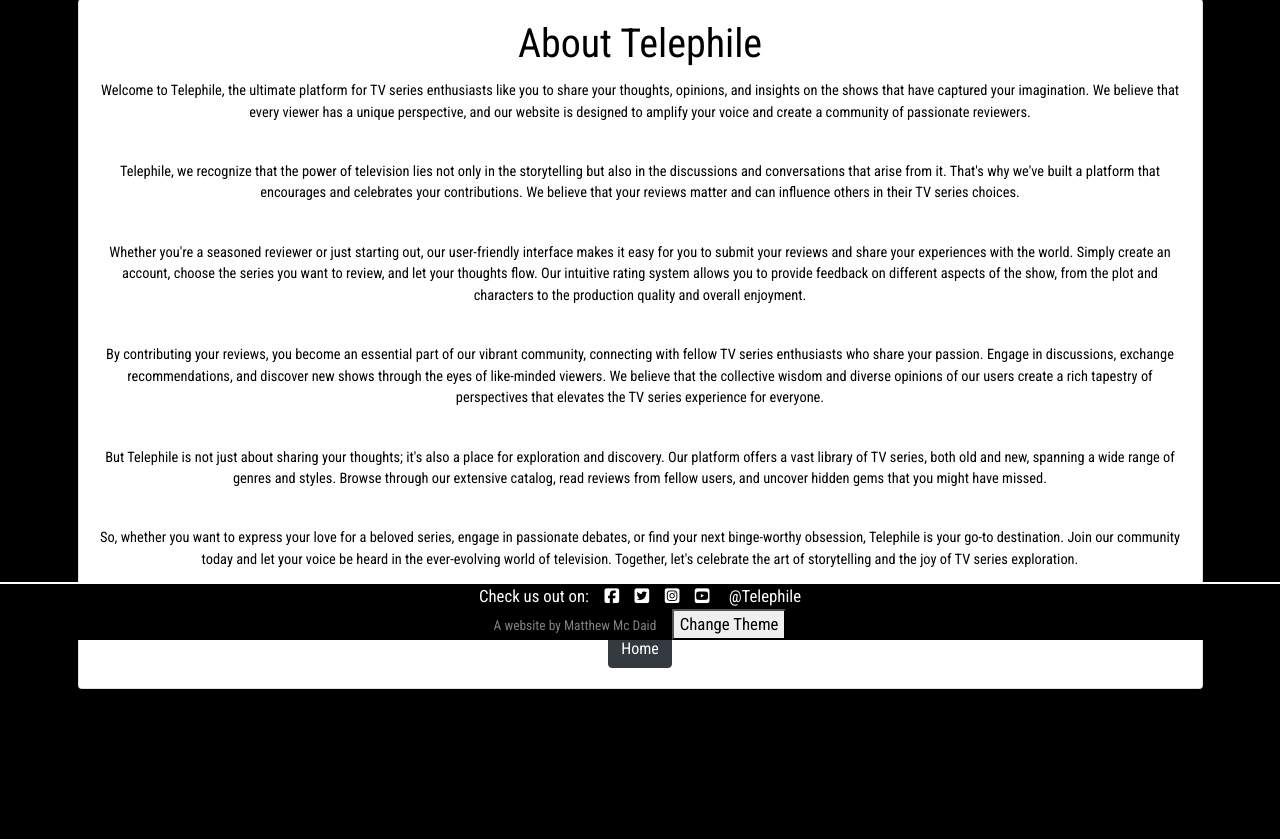
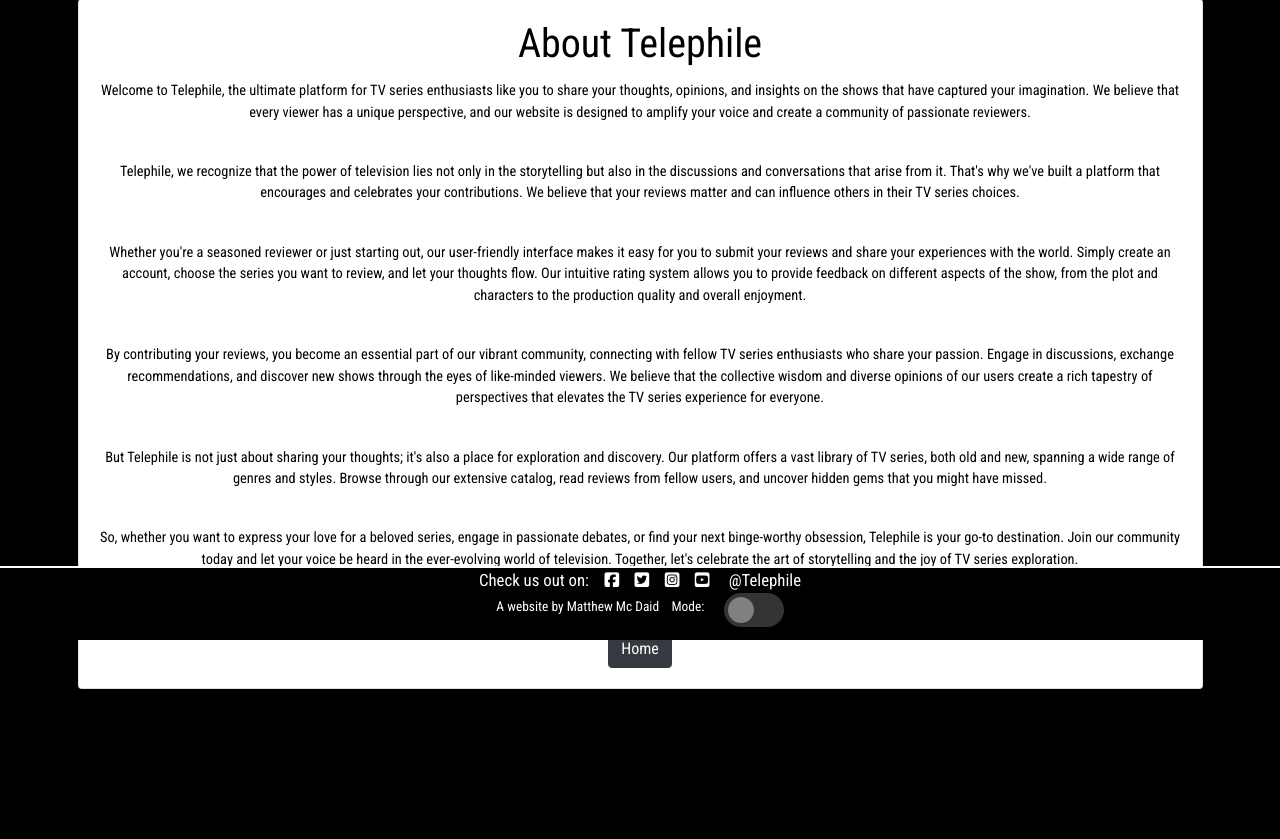
Before and after one commit to Mcdaid101/telephile, a Django app: page /about in a window 1280 px wide. Shown: the part 160-999 px from the top of the page. Run offline with Django 3.2, Linux system fonts and the light colour scheme; some libraries are stand-ins or nearby versions.

Commit message:
added dark/light mode button toggler

```diff
--- a/static/css/style.css
+++ b/static/css/style.css
@@ -31,6 +31,7 @@ body {
   font-size: 155%;
   margin-top: 100px;
   text-align: center;
+  padding-bottom: 5px;
 }
 
 #footer a {
@@ -258,6 +259,68 @@ padding-top: 10px;
   color: black;
 }
 
+.switch {
+  position: relative;
+  display: inline-block;
+  width: 60px;
+  height: 34px;
+}
+
+/* Hide default HTML checkbox */
+.switch input {
+  opacity: 0;
+  width: 0;
+  height: 0;
+}
+
+/* The slider */
+.slider {
+  position: absolute;
+  cursor: pointer;
+  top: 0;
+  left: 0;
+  right: 0;
+  bottom: 0;
+  background-color: rgb(52, 52, 52);
+  -webkit-transition: .4s;
+  transition: .4s;
+}
+
+.slider:before {
+  position: absolute;
+  content: "";
+  height: 26px;
+  width: 26px;
+  left: 4px;
+  bottom: 4px;
+  background-color: grey;
+  -webkit-transition: .4s;
+  transition: .4s;
+}
+
+input:checked + .slider {
+  background-color: white;
+}
+
+input:focus + .slider {
+  box-shadow: 0 0 1px white;
+}
+
+input:checked + .slider:before {
+  -webkit-transform: translateX(26px);
+  -ms-transform: translateX(26px);
+  transform: translateX(26px);
+}
+
+/* Rounded sliders */
+.slider.round {
+  border-radius: 34px;
+}
+
+.slider.round:before {
+  border-radius: 50%;
+}
+
 
 /* media queries */
 
--- a/templates/base.html
+++ b/templates/base.html
@@ -91,8 +91,12 @@
         <a href="https://twitter.com"><i class="fab fa-twitter-square ms-3"></i></a>&nbsp;&nbsp;&nbsp;
         <a href="https://www.instagram.com/"><i class="fab fa-instagram-square ms-3"></i></a>&nbsp;&nbsp;&nbsp;
         <a href="https://www.youtube.com/"><i class="fab fa-youtube-square ms-3"></i></a> &nbsp;&nbsp;&nbsp; @Telephile</p>
-      <small class="text-white-50">A website by Matthew Mc Daid</small>
-      &nbsp;&nbsp;&nbsp;<button onclick="lightMode()" id="change-theme">Change Theme</button>
+      <small class="text-white">A website by Matthew Mc Daid&nbsp;&nbsp;&nbsp; Mode:</small>
+      &nbsp;&nbsp;&nbsp;
+      <label class="switch">
+        <input type="checkbox" onclick="lightMode()">
+        <span class="slider round"></span>
+      </label>
   </div>
 </footer>
 
```
